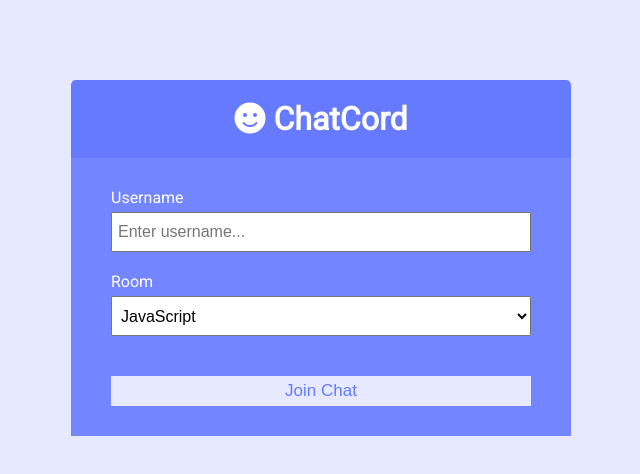
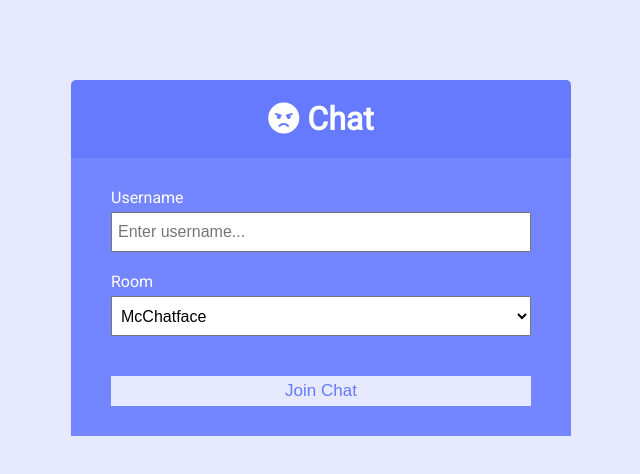
Before and after one commit to TrothHook/chat-app, a website: page public/index.html in a window 1280 px wide. Shown: the whole page, without its empty margins (319-959 px from the left). Drawn offline with Linux system fonts and the light colour scheme.

Commit message:
some minor changes

```diff
--- a/app.js
+++ b/app.js
@@ -1,5 +1,5 @@
+const path = require('path');
 const express = require('express');
-const path = require('path');
 const morgan = require('morgan');
 
 const app = express();
--- a/public/index.html
+++ b/public/index.html
@@ -16,7 +16,7 @@
   <body>
     <div class="join-container">
       <header class="join-header">
-				<h1><i class="fas fa-smile"></i> ChatCord</h1>
+        <h1><i class="fas fa-angry"></i> Chat</h1>
       </header>
       <main class="join-main">
         <form action="chat.html">
@@ -28,17 +28,18 @@
               id="username"
               placeholder="Enter username..."
               required
+              autocomplete="off"
             />
           </div>
           <div class="form-control">
             <label for="room">Room</label>
             <select name="room" id="room">
-							<option value="JavaScript">JavaScript</option>
-							<option value="Python">Python</option>
-							<option value="PHP">PHP</option>
-							<option value="C#">C#</option>
+              <option value="McChatface">McChatface</option>
+              <option value="Gossip">Gossip</option>
+              <option value="Chill">Chill</option>
+              <option value="Brainstormers">Brainstormers</option>
               <option value="Ruby">Ruby</option>
-							<option value="Java">Java</option>
+              <option value="Owls">Owls</option>
             </select>
           </div>
           <button type="submit" class="btn">Join Chat</button>
```
Also changed, not shown: README.md. Lines whose indentation alone changed are shown as unchanged.
